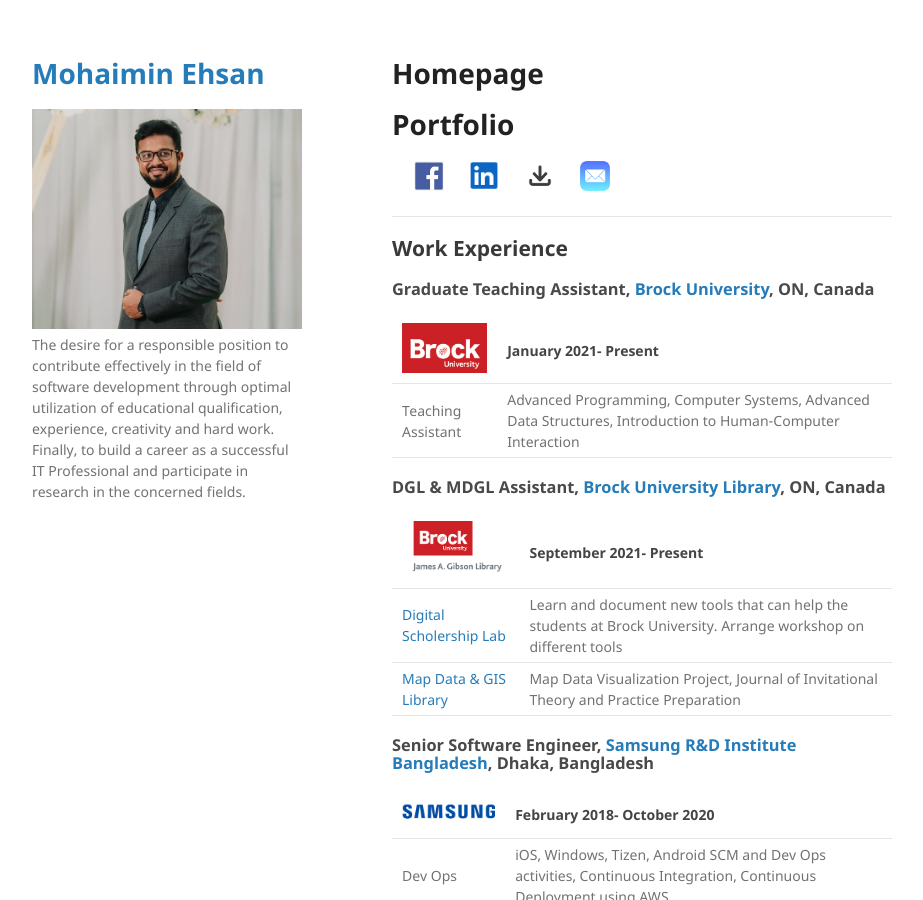
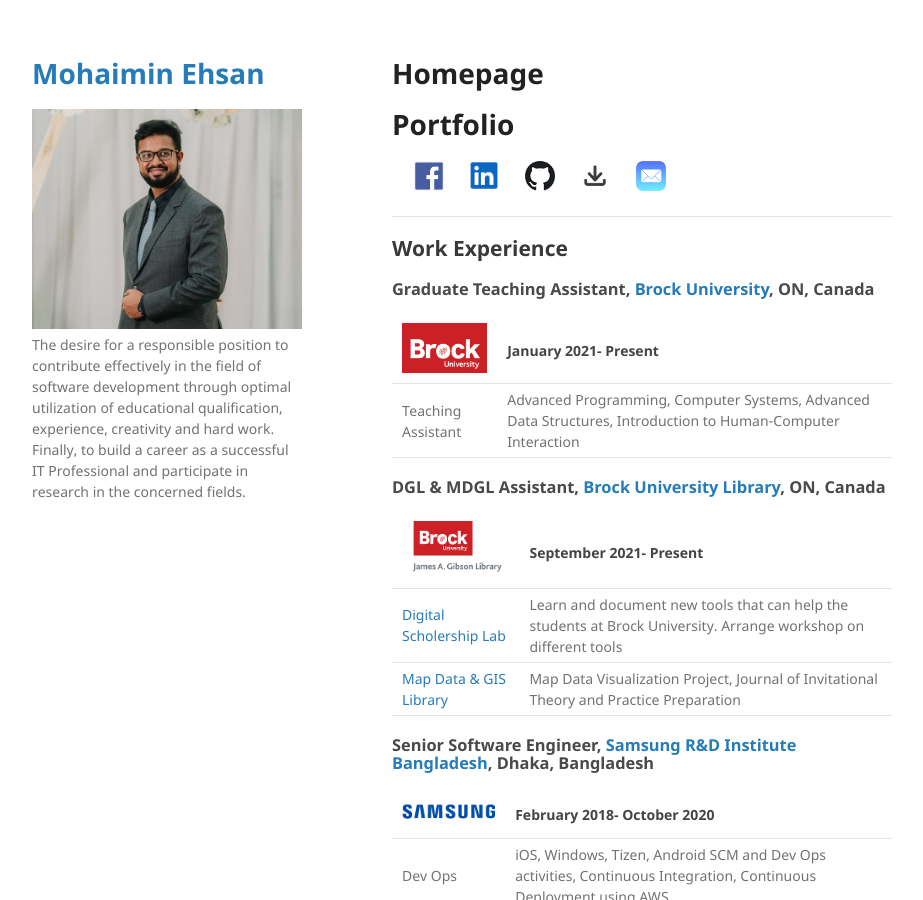
Before and after one commit to MohaiminEhsan/Homepage, a Jekyll site: the page built from index.md, in a window 1280 px wide and 900 px high. Shown: the whole window, without its empty margins (178-1101 px from the left). Built offline with Jekyll 4.4.1, drawn with Linux system fonts in a browser that asks for light colours; our own code applies the rules of GitHub Pages for plain Markdown files.

Commit message:
Update index.md

```diff
--- a/index.md
+++ b/index.md
@@ -6,6 +6,7 @@ layout: default
 # Portfolio
 &nbsp; &nbsp; &nbsp; [<img src="assets/img/fblogo.png?raw=true" width="30"/>](https://www.facebook.com/mohaiminehsan.anik/)
 &nbsp; &nbsp; &nbsp; [<img src="assets/img/ldlogo.PNG?raw=true" width="30"/>](https://www.linkedin.com/in/mohaimin-ehsan-02072412b)
+&nbsp; &nbsp; &nbsp; [<img src="assets/img/github.png?raw=true" width="30"/>](https://github.com/MohaiminEhsan)
 &nbsp; &nbsp; &nbsp; [<img src="assets/img/Dlogo.png?raw=true" width="30"/>](https://github.com/MohaiminEhsan/Portfolio/raw/main/MohaiminEhsanCV.pdf)
 &nbsp; &nbsp; &nbsp; [<img src="assets/img/email.png?raw=true" width="30"/>](mailto:mohaiminehsan@outlook.com)
 
```
